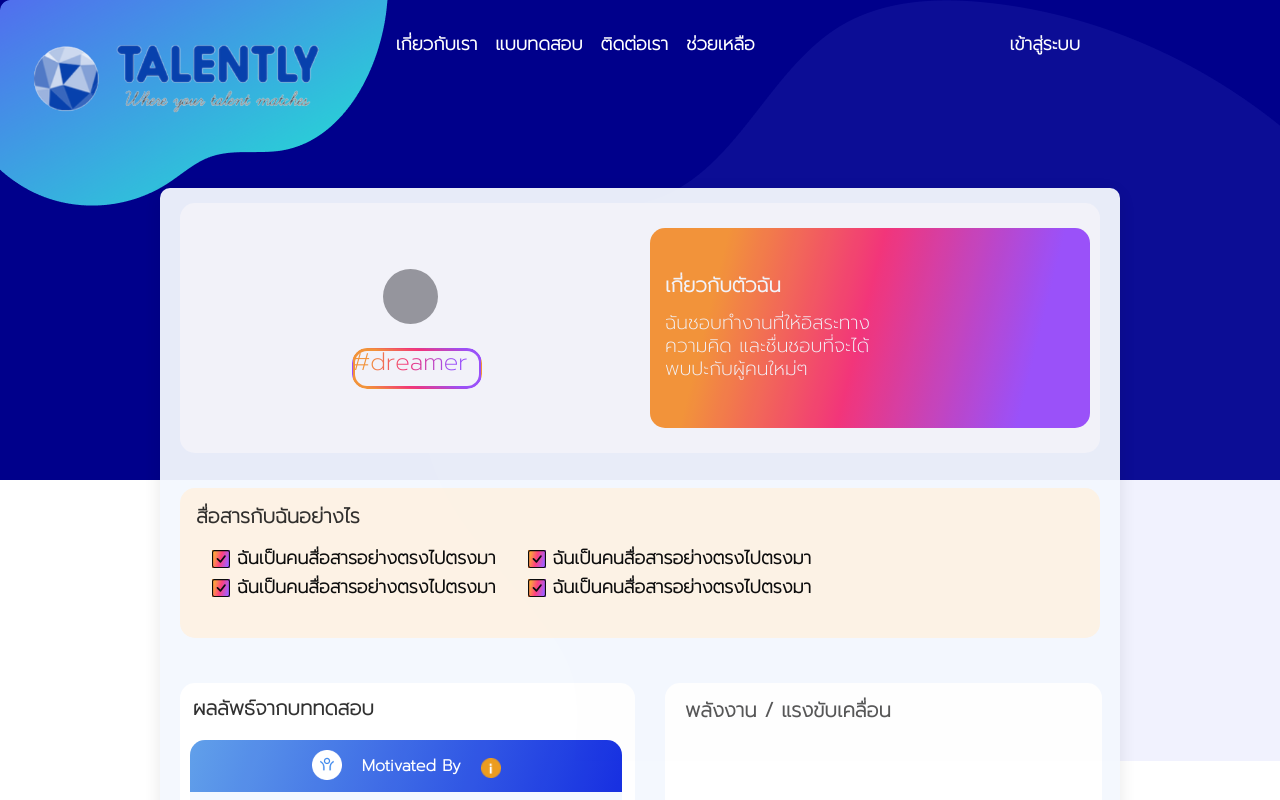
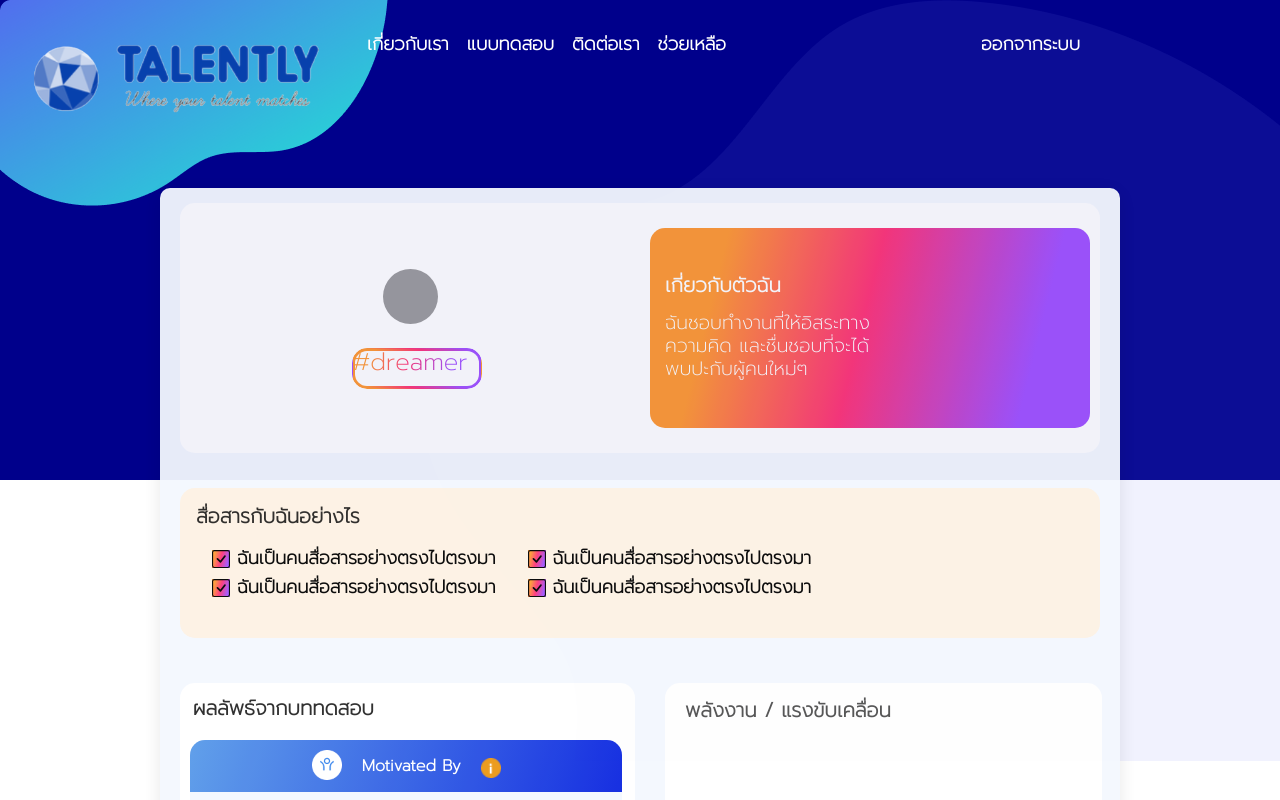
Before and after one commit to ArmSanSut/Talently-frontend, a React (Create React App) app: page /profile in a window 1280 px wide. Shown: the top 800 px of the page. Built offline with nearby package versions, Linux system fonts and the light colour scheme; no server answers.

Commit message:
addon logoff button

```diff
--- a/src/components/ProfilePage/LayoutProfile.js
+++ b/src/components/ProfilePage/LayoutProfile.js
@@ -123,7 +123,7 @@ const LayoutProfile = () => {
 					</ul>
 					<ul className="right">
 						<li className="item-right">
-							<Link to="/login">เข้าสู่ระบบ</Link>
+							<Link to="/logout">ออกจากระบบ</Link>
 						</li>
 					</ul>
 				</nav>
@@ -158,7 +158,7 @@ const LayoutProfile = () => {
 							<Link to="/help">ช่วยเหลือ</Link>
 						</li>
 						<li className={`item2 ${showSecondNav ? "" : "hide-navbar-profile"}`}>
-							<Link to="/login">เข้าสู่ระบบ</Link>
+							<Link to="/logout">ออกจากระบบ</Link>
 						</li>
 					</ul>
 					{/* <input type="checkbox" className="profile-check" /> */}
```
